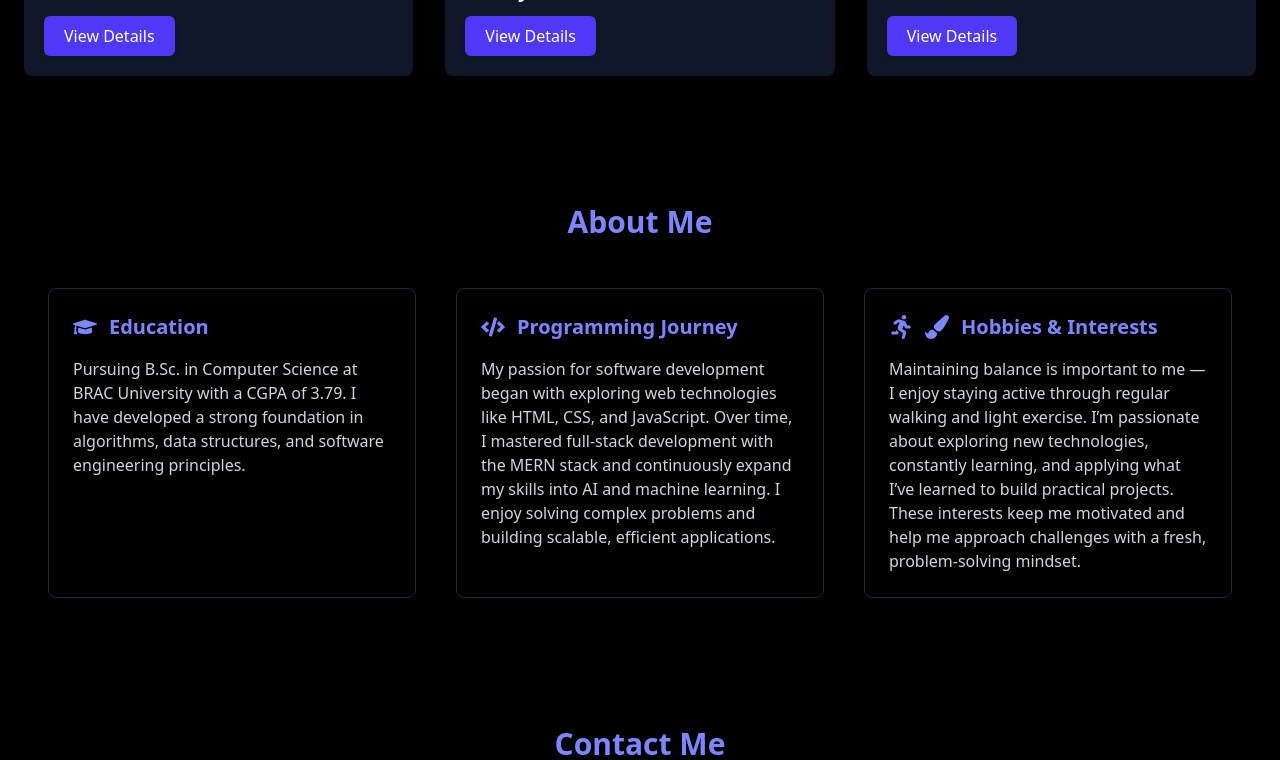
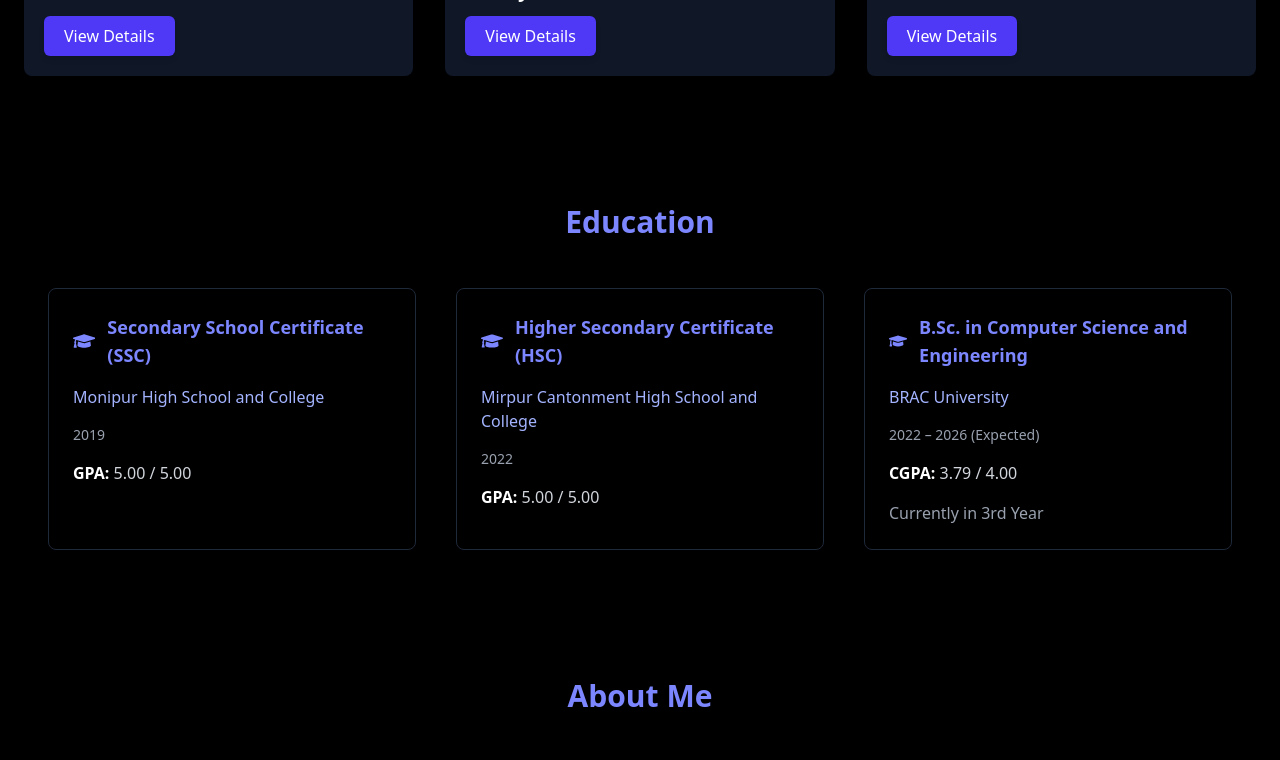
Before and after one commit to MaHdIn2020/portfolio, a React (Vite) app: page / in a window 1280 px wide. Shown: the part 2000-2760 px from the top of the page. Built offline with nearby package versions, Linux system fonts and the light colour scheme.

Commit message:
education section added.

```diff
--- a/src/components/Navbar.jsx
+++ b/src/components/Navbar.jsx
@@ -8,9 +8,10 @@
   const navLinks = [
     { id: 1, text: "Home", to: "home" },
     { id: 2, text: "About", to: "about" },
-    { id: 3, text: "Skills", to: "skills" },
-    { id: 4, text: "Projects", to: "projects" },
-    { id: 5, text: "Contact", to: "contact" },
+    { id: 3, text: "Education", to: "education" }, // Added Education link
+    { id: 4, text: "Skills", to: "skills" },
+    { id: 5, text: "Projects", to: "projects" },
+    { id: 6, text: "Contact", to: "contact" },
   ];
 
   return (
--- a/src/pages/About.jsx
+++ b/src/pages/About.jsx
@@ -1,6 +1,6 @@
 // src/components/About.jsx
 import { motion } from "framer-motion";
-import { FaGraduationCap, FaCode, FaRunning, FaPaintBrush } from "react-icons/fa";
+import { FaCode, FaRunning, FaPaintBrush, FaBullseye } from "react-icons/fa";
 
 const About = () => {
   return (
@@ -27,7 +27,7 @@
           visible: { opacity: 1, y: 0, transition: { staggerChildren: 0.2 } },
         }}
       >
-        {/* Education */}
+      {/* Professional Focus */}
         <motion.div
           className="space-y-4 border border-gray-800 rounded-lg p-6 hover:shadow-indigo-500/50 transition-shadow cursor-default"
           variants={{
@@ -36,12 +36,13 @@
           }}
         >
           <div className="flex items-center space-x-3 text-indigo-400 text-2xl">
-            <FaGraduationCap />
-            <h3 className="text-xl font-semibold">Education</h3>
+            <FaBullseye />
+            <h3 className="text-xl font-semibold">Professional Focus</h3>
           </div>
           <p>
-            Pursuing B.Sc. in Computer Science at BRAC University with a CGPA of 3.79.
-            I have developed a strong foundation in algorithms, data structures, and software engineering principles.
+            I specialize in building responsive, user-friendly web applications using modern technologies.
+            My work blends clean design with efficient code, ensuring both functionality and performance.
+            I aim to create solutions that are scalable, maintainable, and enjoyable to use.
           </p>
         </motion.div>
 
--- /dev/null
+++ b/src/pages/Education.jsx
@@ -0,0 +1,87 @@
+// src/components/Education.jsx
+import { motion } from "framer-motion";
+import { FaGraduationCap } from "react-icons/fa";
+
+const Education = () => {
+  const educationData = [
+    {
+      degree: "Secondary School Certificate (SSC)",
+      institution: "Monipur High School and College",
+      year: "2019",
+      gpa: "5.00 / 5.00",
+    },
+    {
+      degree: "Higher Secondary Certificate (HSC)",
+      institution: "Mirpur Cantonment High School and College",
+      year: "2022",
+      gpa: "5.00 / 5.00",
+    },
+    {
+      degree: "B.Sc. in Computer Science and Engineering",
+      institution: "BRAC University",
+      year: "2022 – 2026 (Expected)",
+      cgpa: "3.79 / 4.00",
+      note: "Currently in 3rd Year",
+    },
+  ];
+
+  return (
+    <section
+      id="education"
+      className="bg-black text-white py-16 px-6 md:px-12 mx-auto"
+    >
+      <motion.h2
+        className="text-3xl font-bold mb-12 text-indigo-400 text-center"
+        initial={{ opacity: 0, y: -30 }}
+        whileInView={{ opacity: 1, y: 0 }}
+        transition={{ duration: 0.7 }}
+      >
+        Education
+      </motion.h2>
+
+      <motion.div
+        className="grid grid-cols-1 md:grid-cols-3 gap-10 text-gray-300"
+        initial="hidden"
+        whileInView="visible"
+        viewport={{ once: true }}
+        variants={{
+          hidden: { opacity: 0, y: 40 },
+          visible: { opacity: 1, y: 0, transition: { staggerChildren: 0.2 } },
+        }}
+      >
+        {educationData.map((edu, index) => (
+          <motion.div
+            key={index}
+            className="space-y-4 border border-gray-800 rounded-lg p-6 hover:shadow-indigo-500/50 transition-shadow cursor-default"
+            variants={{
+              hidden: { opacity: 0, y: 20 },
+              visible: { opacity: 1, y: 0 },
+            }}
+          >
+            <div className="flex items-center space-x-3 text-indigo-400 text-2xl">
+              <FaGraduationCap />
+              <h3 className="text-lg font-semibold">{edu.degree}</h3>
+            </div>
+
+            <p className="text-indigo-300">{edu.institution}</p>
+            <p className="text-sm text-gray-400">{edu.year}</p>
+
+            {edu.gpa && (
+              <p>
+                <strong className="text-white">GPA:</strong> {edu.gpa}
+              </p>
+            )}
+            {edu.cgpa && (
+              <p>
+                <strong className="text-white">CGPA:</strong> {edu.cgpa}
+              </p>
+            )}
+            {edu.note && <p className="text-gray-400">{edu.note}</p>}
+          </motion.div>
+        ))}
+      </motion.div>
+    </section>
+  );
+};
+
+export default Education;
--- a/src/pages/Home.jsx
+++ b/src/pages/Home.jsx
@@ -4,6 +4,7 @@
 import About from './About';
 import Contact from './Contact';
 import ProjectsList from './ProjectsList';
+import Education from './Education';
 
 const Home = () => {
     return (
@@ -11,6 +12,7 @@
             <Hero></Hero>
             <Skills></Skills>
             <ProjectsList></ProjectsList>
+            <Education></Education>
             <About></About>
             <Contact></Contact>
         </div>
```
